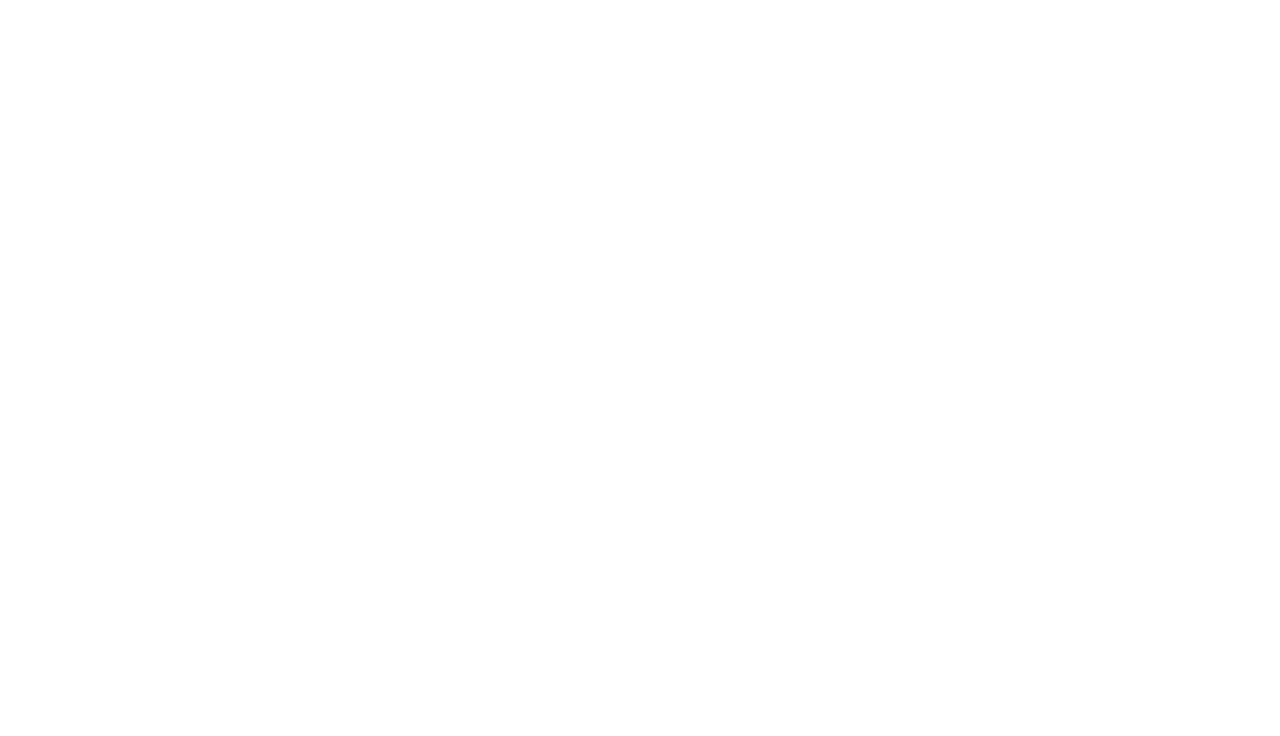
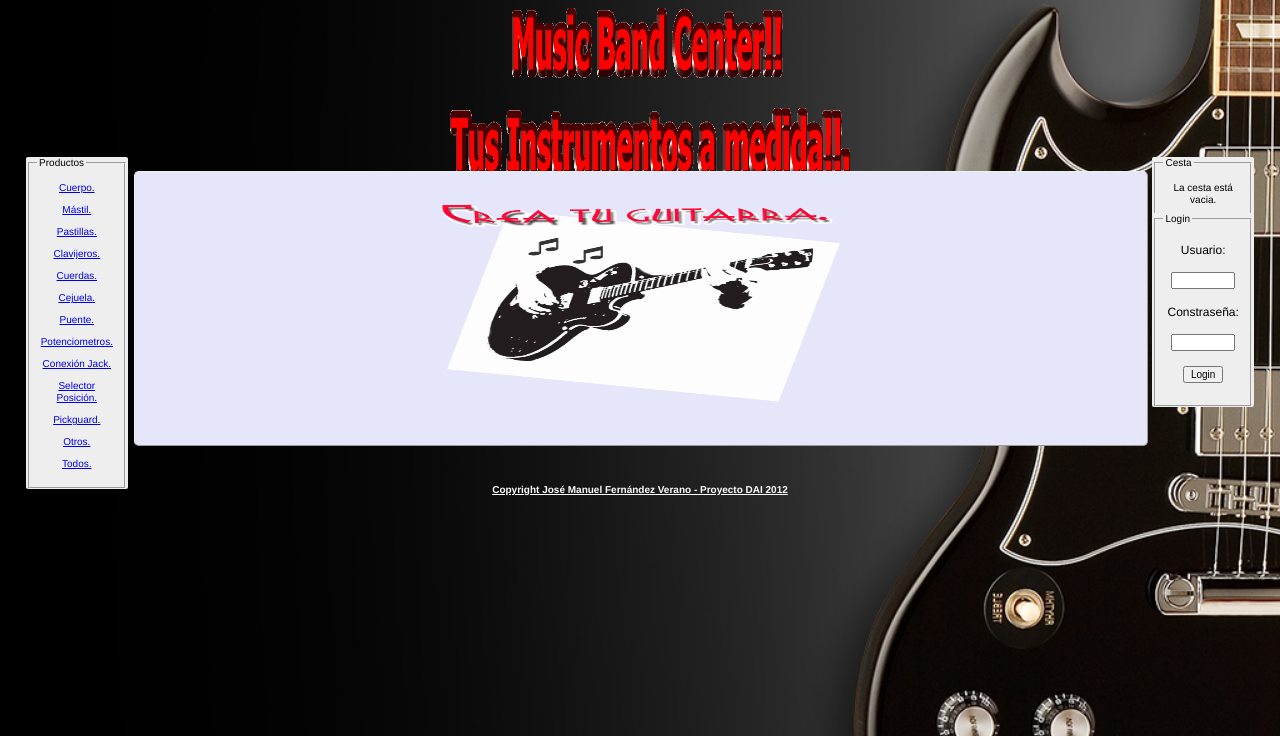
Before and after one commit to jmfverano/Proyecto-Integrado-DAI, a CodeIgniter app: page /web/index.php/tiendas/index in a window 1280 px wide. Before the commit the part shown is empty. Shown: the top 736 px of the page. Run offline with CodeIgniter, Linux system fonts and the light colour scheme.

Commit message:
Añadido nuevo controlador <tienda>.

```diff
--- a/cliente/application/config/autoload.php
+++ b/cliente/application/config/autoload.php
@@ -52,7 +52,7 @@
 |	$autoload['libraries'] = array('database', 'session', 'xmlrpc');
 */
 
-$autoload['libraries'] = array('database', 'session', 'utilidades', 'form_validation', 'template', 'pagination');
+$autoload['libraries'] = array('database', 'session', 'utilidades', 'form_validation', 'template', 'pagination', 'image_lib');
 
 
 /*
--- a/cliente/application/controllers/tiendas.php
+++ b/cliente/application/controllers/tiendas.php
@@ -4,6 +4,7 @@
 
 	function index(){
 
+		$this->template->load('template','tiendas/index');
 
 	}
 }
--- a/cliente/application/views/template.php
+++ b/cliente/application/views/template.php
@@ -17,7 +17,12 @@
 	<body>
 	<?php endif; ?>
 		<div id="header">
-			<div> <?php echo img('http://localhost/web/proyecto/cliente/estilos/logo_web.png'); ?> </div>
+			<div>
+				<a href="http://localhost/web/proyecto/cliente/index.php/tiendas/index/">
+	   				<img src="http://localhost/web/proyecto/cliente/estilos/logo_plano.png"
+	  				 alt="Tus instrumentos a medida, guitarras y bajos.." WIDTH="400" HEIGHT="170" border="0">
+				</a>
+			</div>
 		</div>
 		<div  id="menu_izquierdo">
 			<fieldset>
--- /dev/null
+++ b/cliente/application/views/tiendas/index.php
@@ -0,0 +1,6 @@
+<div>
+	<a href="http://localhost/web/proyecto/cliente/index.php/tiendas/nueva_guitarra">
+	   <img src="http://localhost/web/proyecto/cliente/estilos/panel_guitarrista.gif"
+	   alt="Crea tu guitarra a medida." WIDTH="400" HEIGHT="200" border="0">
+	</a>
+</div>
--- a/cliente/estilos/tienda_c.css
+++ b/cliente/estilos/tienda_c.css
@@ -11,6 +11,7 @@
 	border-style:none;
 	height: 125px;
 	border-width: 4px;
+	top: 5%;
 }
 
 #footer {
@@ -81,8 +82,8 @@
 	text-align: center;
 	width:80%;
 	top:10%;
-	margin: 7%;
-	left:3%;
+	margin: 3%;
+	left:7%;
 	padding-top: 30px;
 	padding-bottom: 40px;
 	background: #E6E6FA;
@@ -117,7 +118,7 @@
 
 	background-color: #eee;
 	position:absolute;
-	top:  27%;
+	top:  18%;
 	left: 1%;
 	text-align: center;
 	font-style:Helvetica, Tahoma, Arial;
@@ -136,7 +137,7 @@
 
 	background-color: #eee;
 	position:absolute;
-	top:  27%;
+	top:  18%;
 	left: 89%;
 	text-align: center;
 	font-style:Helvetica, Tahoma, Arial;
@@ -155,7 +156,7 @@
 
 	background-color: #eee;
 	position:absolute;
-	top: 35%;
+	top: 25%;
 	left: 89%;
 	text-align: center;
 	font-style:Helvetica, Tahoma, Arial;
```
Also changed, not shown: cliente/estilos/logo_plano.png (added), cliente/estilos/panel_guitarrista.gif (added).
